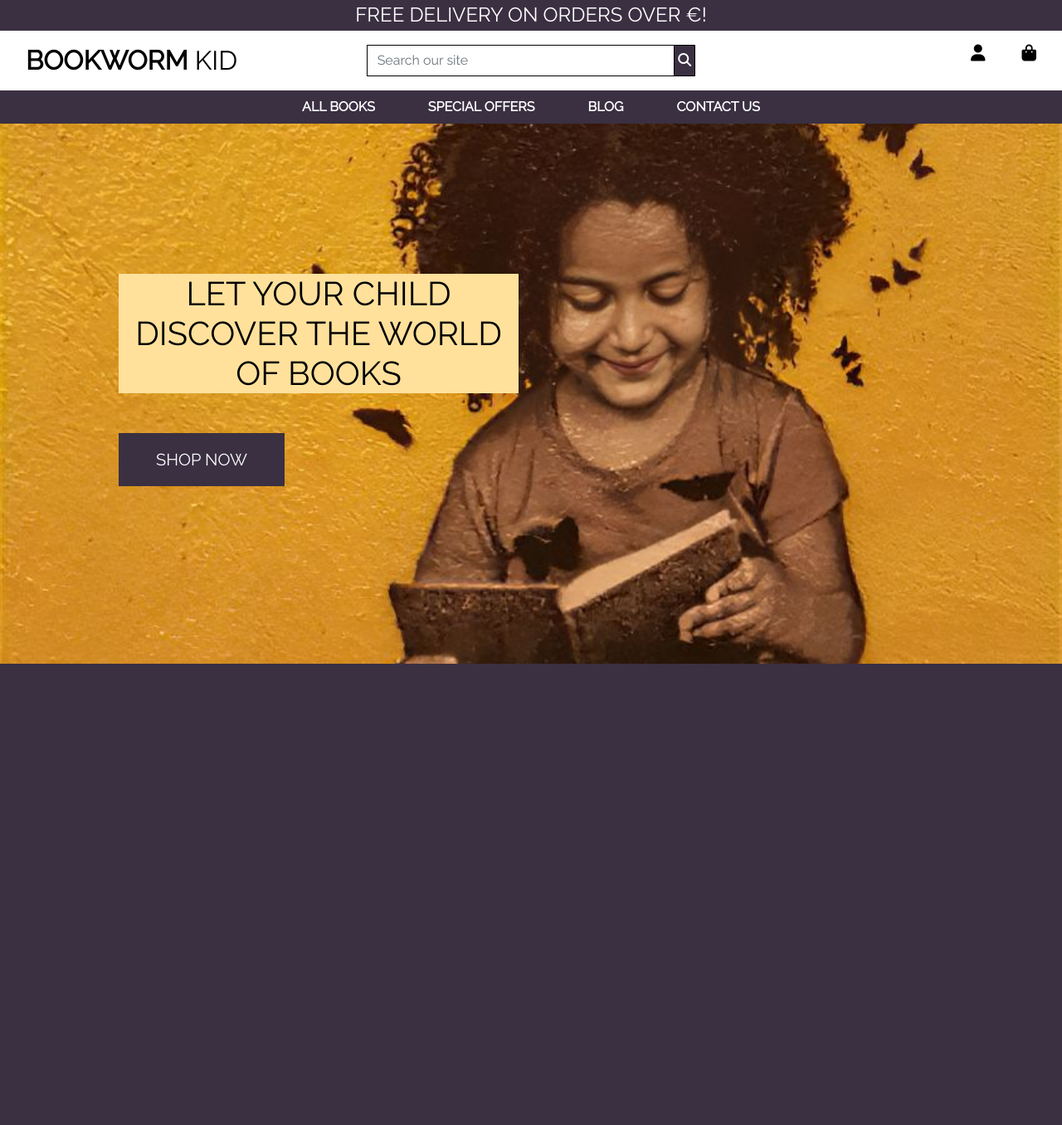
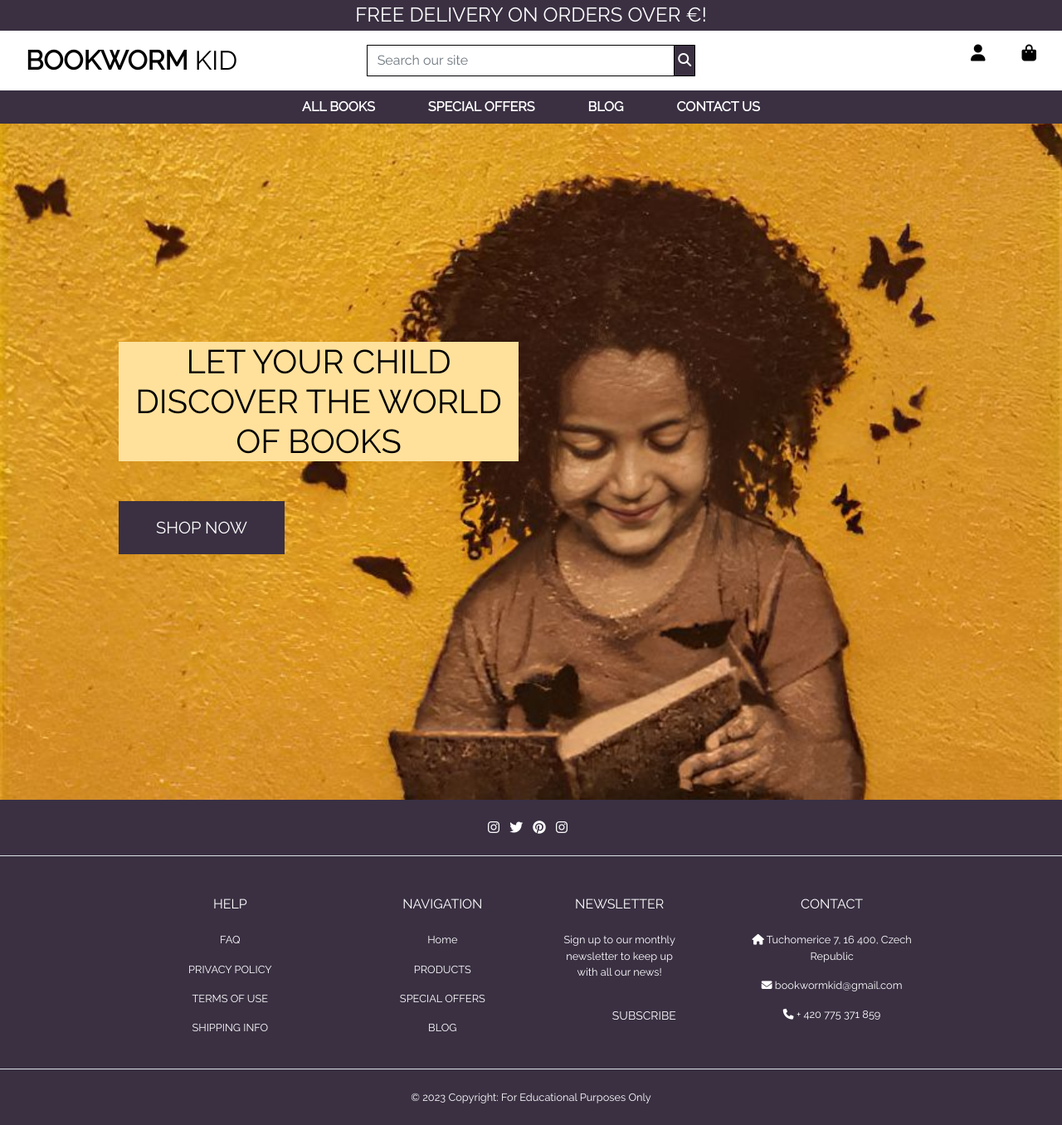
Before and after one commit to lucia2007/bookwormkid, a Django app: page / in a window 1280 px wide. Shown: the whole page at 83% size. Before the commit the page ends 800 px from the top, so only its background shows below. Run offline with Django 3.2, Linux system fonts and the light colour scheme; some libraries are stand-ins or nearby versions.

Commit message:
Add Footer content and style

```diff
--- a/static/css/base.css
+++ b/static/css/base.css
@@ -5,10 +5,23 @@
 body {
     background: url('/media/graffiti_child_reading.jpg') no-repeat center center fixed;
     background-size: cover;
-    height: calc(100vh - 164px);
+    height: 100%;
     color: #555;
     font-family: 'Raleway', sans-serif;
+    /* position: relative; */
 }
+
+/* Create an overlay pseudo-element */
+/* https://stackoverflow.com/questions/28121731/use-pseudo-element-to-create-background-overlay */
+/* body::before {
+    content: "";
+    position: absolute;
+    top: 0;
+    left: 0;
+    width: 100%;
+    height: calc(100% + 164px);
+    background-color: rgba(0, 0, 0, 0.1);
+} */
 
 .navbar-light .navbar-toggler {
     color: rgba(0, 0, 0, .5);
@@ -34,7 +47,7 @@
 
 .action-call {
     text-transform: uppercase;
-    font-size: 2rem;
+    font-size: 1.5rem;
     background-color: #FFE19C;
     font-weight: 500;
     text-align: center;
@@ -78,10 +91,54 @@
     background: #3A3042 !important;
 }
 
+/* Footer  */
+/* https://www.youtube.com/watch?v=E9eWdZTpiGA - so the footer stays at the bottom*/
+footer {
+    flex-shrink: 0;
+    background-color: #3A3042;
+    font-size: 0.8em;
+}
+
+.social-icon {
+    height: 2rem;
+}
+
+/* Social icons > a */
+a.me-4.link-secondary {
+    text-decoration: none;
+}
+
+/* Navigation links in Footer */
+a.text-reset {
+    text-decoration: none;
+}
+
+.copyright {
+    background-color: #3A3042;
+}
+
+/* Footer */
+.navigation,
+.help,
+.contact {
+    display: none;
+}
+
 /* -------------------------------- Media Queries */
 
 /* Mobile screens */
-@media (min-width: 375px) {}
+
+/* @media only screen and (min-width: 576px) {} */
+
+/* Medium screen devices (768px and above) */
+@media only screen and (min-width: 768px) {
+
+    .navigation,
+    .help,
+    .contact {
+        display: block;
+    }
+
 
 
     /* fixed top navbar only on medium and up */
@@ -101,6 +158,7 @@
         .action-call {
             font-size: 2.5rem;
         }
+
     }
 
     /* Slightly larger container on xl screens */
--- a/templates/base.html
+++ b/templates/base.html
@@ -60,6 +60,8 @@
     {% block postloadjs %}
     {% endblock %}
 
+    {% include 'includes/footer.html' %}
+
 </body>
 
 </html>
--- /dev/null
+++ b/templates/includes/footer.html
@@ -0,0 +1,124 @@
+  <!-- Footer -->
+  <!-- https://mdbootstrap.com/docs/standard/navigation/footer/ -->
+  <footer class="text-center text-sm-start bg-navy text-white">
+      <!-- Section: Social media -->
+      <div class="d-flex justify-content-center justify-content-lg-center p-4 border-bottom social">
+          <div>
+              <a href="https://www.facebook.com/" class="me-4 mr-2 link-secondary text-white fa-lg" target="blank"
+                  rel="noopener" aria-label="Facebook opens in a new tab">
+                  <i class="fab fa-instagram"></i>
+              </a>
+              <a href="https://www.twitter.com/" class="me-4 mr-2 link-secondary text-white fa-lg" target="blank"
+                  rel="noopener" aria-label="Twitter opens in a new tab"><i class="fab fa-twitter"></i>
+              </a>
+              <a href="https://www.pinterest.com/" class="me-4 mr-2 link-secondary text-white fa-lg" target="blank"
+                  rel="noopener" aria-label="Pinterest opens in a new tab">
+                  <i class="fab fa-pinterest"></i>
+              </a>
+              <a href="https://www.instagram.com/" class="me-4 mr-2 link-secondary text-white fa-lg" target="blank"
+                  rel="noopener" aria-label="Instagram opens in a new tab">
+                  <i class="fab fa-instagram"></i>
+              </a>
+          </div>
+      </div>
+      <!-- Section: Social media -->
+
+      <!-- Section: Links  -->
+      <div class="links border-bottom">
+          <div class="container text-center text-md-start mt-5">
+              <!-- Grid row -->
+              <div class="row mt-3">
+                  <!-- Grid column -->
+                  <div class="col-md-3 col-lg-4 col-xl-3 help mx-auto mb-4">
+                      <!-- Content -->
+                      <h6 class="text-uppercase text-white fw-bolder mb-4">
+                          HELP
+                      </h6>
+                      <div>
+                          <p>
+                              <a href="/" class="text-reset"
+                                  aria-label="Takes user back to frequently asked questions">FAQ</a>
+                          </p>
+                          <p>
+                              <a href="" class="text-reset" aria-label="Takes user to the privacy policy.">PRIVACY
+                                  POLICY</a>
+                          </p>
+                          <p>
+                              <a href="" class="text-reset" aria-label="Takes user to the terms of use.">TERMS OF
+                                  USE</a>
+                          </p>
+                          <p>
+                              <a href="" class="text-reset" aria-label="Takes user to shipping information.">SHIPPING
+                                  INFO</a>
+                          </p>
+                      </div>
+                  </div>
+                  <!-- Grid column -->
+
+                  <!-- Grid column -->
+                  <div class="col-md-2 col-lg-2 col-xl-2 navigation mx-auto mb-4">
+                      <!-- Links -->
+                      <h6 class="text-uppercase text-white fw-bolder mb-4">
+                          Navigation
+                      </h6>
+                      <p>
+                          <a href="/" class="text-reset" aria-label="Takes user back to home page">Home</a>
+                      </p>
+                      <p>
+                          <a href="" class="text-reset" aria-label="Takes user to all products page.">PRODUCTS</a>
+                      </p>
+                      <p>
+                          <a href="" class="text-reset" aria-label="Takes user to special offers">SPECIAL OFFERS</a>
+                      </p>
+                      <p>
+                          <a href="" class="text-reset" aria-label="Takes user to blog entries">BLOG</a>
+                      </p>
+                  </div>
+                  <!-- Grid column -->
+
+                  <!-- Grid column -->
+                  <div class="col-md-2 col-lg-2 col-xl-2 mx-auto mb-4">
+                      <!-- Links -->
+                      <h6 class="text-uppercase fw-bolder text-white mb-4">
+                          NEWSLETTER
+                      </h6>
+                      <p>
+                          Sign up to our monthly newsletter to keep up with all our news!
+                      </p>
+                      <h4>
+                          <a href="" class="shop-now-button btn btn-sm rounded-0 text-uppercase py-3">Subscribe</a>
+                      </h4>
+                  </div>
+                  <!-- Grid column -->
+
+                  <!-- Grid column -->
+                  <div class="col-md-4 col-lg-3 col-xl-3 mx-auto contact mb-md-0 mb-4">
+                      <!-- Links -->
+                      <h6 class="text-uppercase fw-bolder text-white mb-4">Contact</h6>
+                      <p><i class="fas fa-home me-3 text-white"></i> Tuchomerice 7, 16 400, Czech
+                          Republic</p>
+                      <p>
+                          <a href="mailto:nebu@tennis.com" target="_blank" rel="noopener"
+                              aria-label="A clickable envelope icon opens a new email from in your browser."><i
+                                  class="fas fa-envelope me-3 text-white"></i> </a>bookwormkid@gmail.com
+                      </p>
+                      <p><i class="fas fa-phone me-3 text-white"></i> + 420 775 371 859</p>
+                  </div>
+                  <!-- Grid column -->
+              </div>
+              <!-- Grid row -->
+          </div>
+      </div>
+      <!-- Section: Links  -->
+
+      <!-- Copyright -->
+      <div class="text-center copyright p-4">
+          © 2023 Copyright:
+          <a class="text-reset text-secondary" href="https://codeinstitute.net/"
+              aria-label="For Educational Purposes Only">
+              For Educational Purposes Only
+          </a>
+      </div>
+      <!-- Copyright -->
+  </footer>
+  <!-- Footer -->
```
Lines whose indentation alone changed are shown as unchanged.
